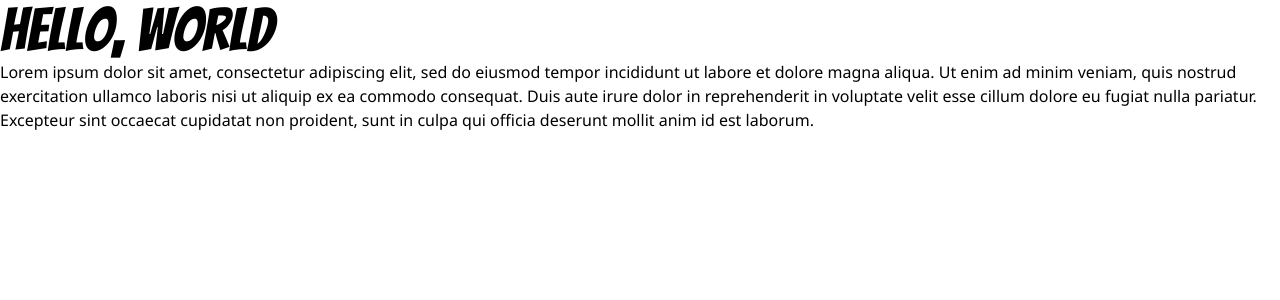
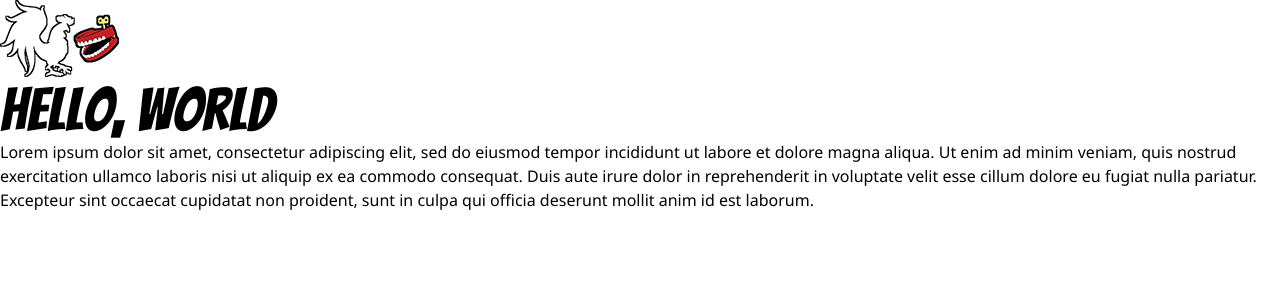
Before and after one commit to enzocomics/roosterteethcomics.com, a Next.js app: page / in a window 1280 px wide. Shown: the top 300 px of the page. Built offline with nearby package versions, Linux system fonts and the light colour scheme.

Commit message:
updated node packages

```diff
--- a/src/app/layout.tsx
+++ b/src/app/layout.tsx
@@ -2,6 +2,7 @@
 // Styles
 import "@styles/global.css"
 import { copy, display } from '@styles/fonts'
+import Image from "next/image"
 
 /** ------------------------------------------------ **
  * Root Layout
@@ -15,6 +16,9 @@ export default function RootLayout({
 	return (
 		<html lang="en" className={`${copy.variable} ${display.variable}`}>
 			<body>
+				<header className="bg-red">
+					<Image src="/img/logo.png" alt="" width="716" height="80" />
+				</header>
 				{children}
 			</body>
 		</html>
```
Also changed, not shown: 1 other file (tests, documents, lock files or other folders).
